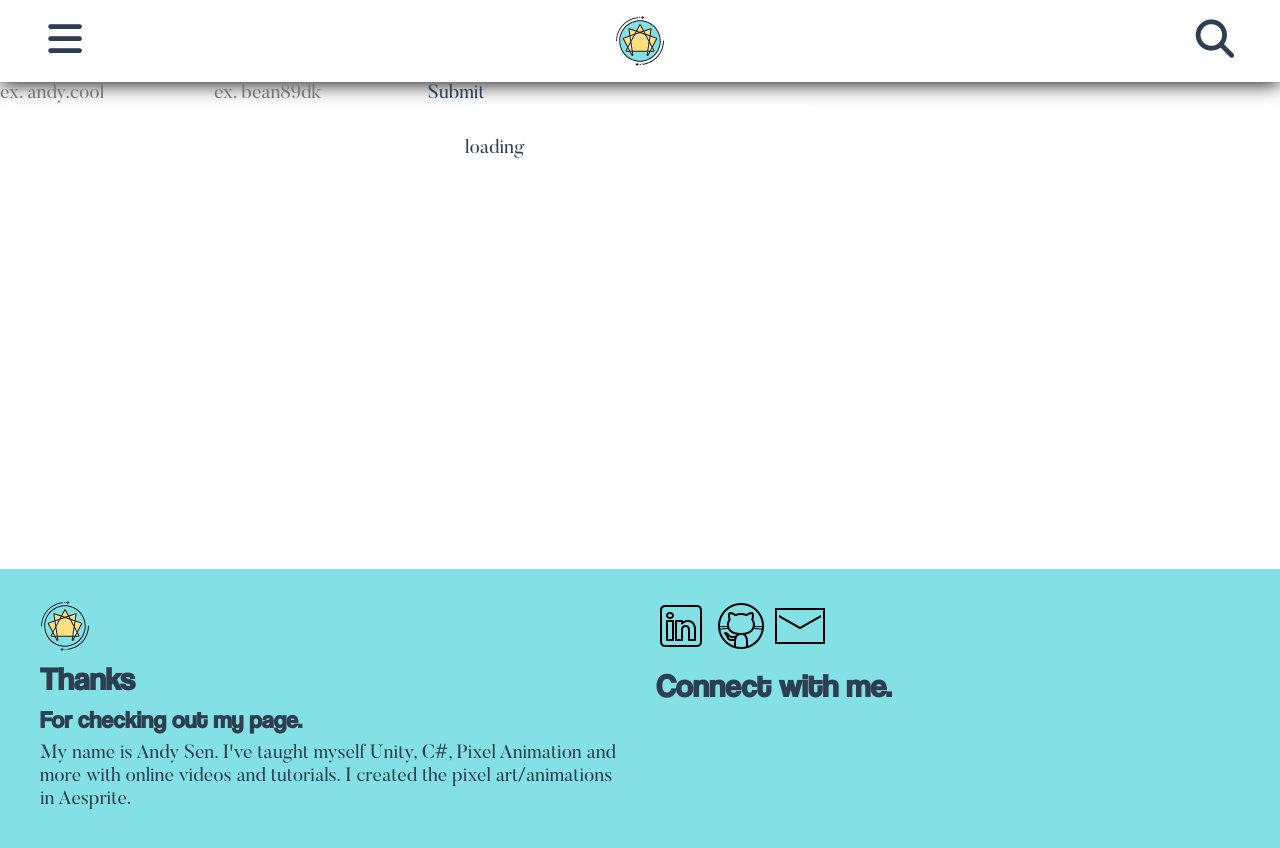
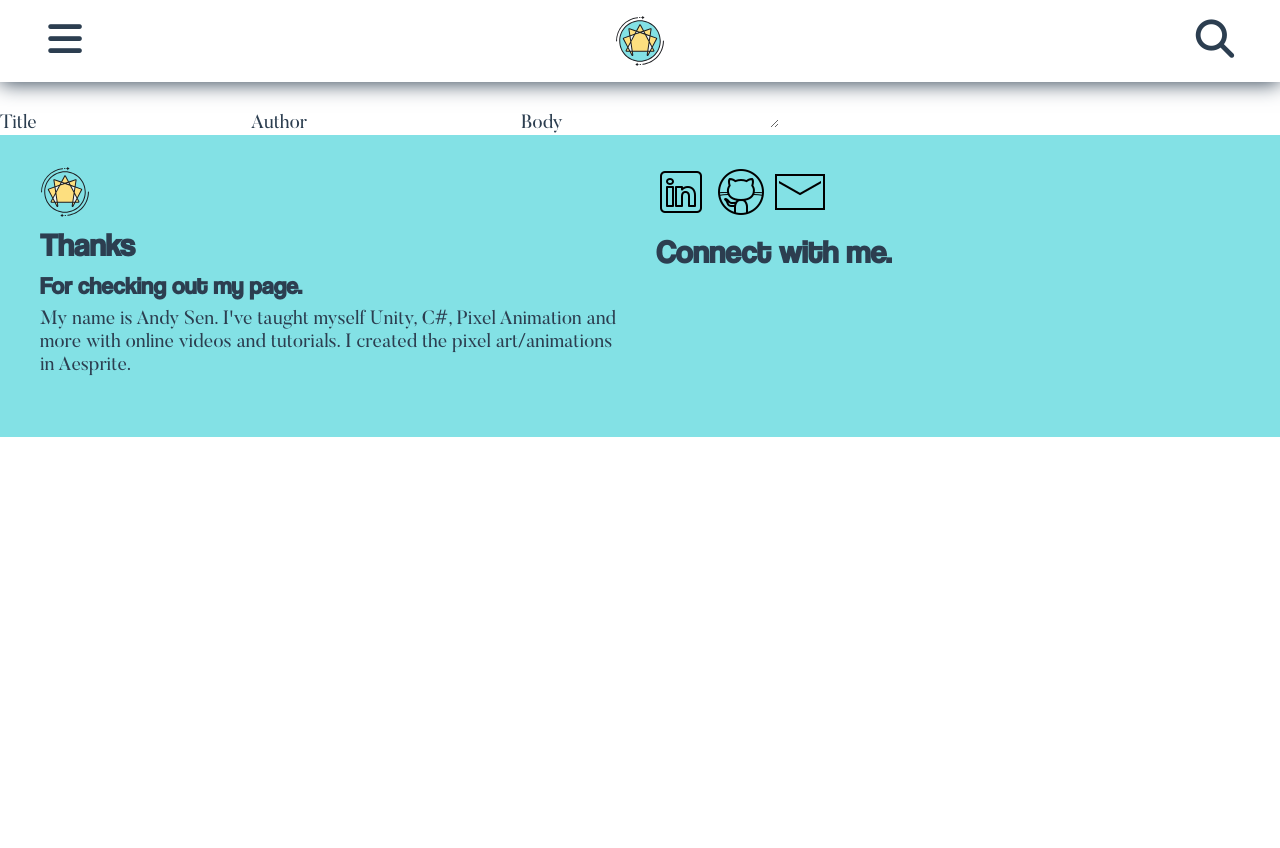
Before and after one commit to sen-andy/game-blog, a React (Create React App) app in the folder client/: page /create in a window 1280 px wide. Shown: the top 848 px of the page. After the commit the page ends 800 px from the top, so only its background shows below. Built offline with nearby package versions, Linux system fonts and the light colour scheme; no server answers.

Commit message:
added react router routes

```diff
--- a/client/package.json
+++ b/client/package.json
@@ -8,6 +8,7 @@
     "@testing-library/user-event": "^13.5.0",
     "react": "^18.2.0",
     "react-dom": "^18.2.0",
+    "react-router-dom": "^6.14.1",
     "react-scripts": "5.0.1",
     "web-vitals": "^2.1.4"
   },
--- a/client/src/App.js
+++ b/client/src/App.js
@@ -1,16 +1,21 @@
 import './App.css';
 import './Animation.css';
+import { Routes, Route } from 'react-router-dom';
 import Nav from './Components/Nav/Nav';
 import Grid from './Components/Grid/Grid';
 import Login from './Components/Login/Login';
 import Footer from './Components/Footer/Footer';
+import PostForm from './Components/Post/PostForm';
 
 function App() {
   return (
     <div id="wrap">
       <Nav />
-      <Login />
-      <Grid />
+      <Routes>
+        <Route path='/' element={<Grid />} />
+        <Route path='/login' element={<Login />} />
+        <Route path='/create' element={<PostForm />} />
+      </Routes>
       <Footer />
     </div>
   );
--- a/client/src/Components/Footer/Footer.jsx
+++ b/client/src/Components/Footer/Footer.jsx
@@ -6,16 +6,22 @@ function Footer() {
         <footer>
             <div id="footer-wrap" className="max-width">
                 <div id="about-me">
-                    <img className="icon" src="./logos/logo.svg" />
+                    <img className="icon" src="./logos/logo.svg" alt="main-logo" />
                     <h1>Thanks</h1>
                     <h2>For checking out my page.</h2>
                     <p>My name is Andy Sen. I've taught myself Unity, C#, Pixel Animation and more with online videos and tutorials. I created the pixel art/animations in Aesprite.</p>
                 </div>
                 <div id="social">
                     <div id="social-links">
-                        <a href="https://www.linkedin.com/in/andy-sen/" target="_blank"><img className="icon anim-hover-sm" src="./logos/linkedin.png" /></a>
-                        <a href="https://github.com/sen-andy" target="_blank"><img className="icon anim-hover-sm" src="./logos/github.png" /></a>
-                        <a href="mailto: andy.sen@icloud.com" target="_blank"><img className="icon anim-hover-sm" src="./logos/email.png" /></a>
+                        <a href="https://www.linkedin.com/in/andy-sen/" rel="noreferrer" target="_blank">
+                            <img className="icon anim-hover-sm" src="./logos/linkedin.png" alt="linkedin-logo" />
+                        </a>
+                        <a href="https://github.com/sen-andy" rel="noreferrer" target="_blank">
+                            <img className="icon anim-hover-sm" src="./logos/github.png" alt="github-logo" />
+                        </a>
+                        <a href="mailto: andy.sen@icloud.com" rel="noreferrer" target="_blank">
+                            <img className="icon anim-hover-sm" src="./logos/email.png" alt="email-logo" />
+                        </a>
                     </div>
                     <h1>Connect with me.</h1>
                 </div>
--- a/client/src/Components/Grid/Grid.jsx
+++ b/client/src/Components/Grid/Grid.jsx
@@ -19,7 +19,7 @@ function Grid() {
                 console.log(data.message);
                 setPost(data.payload);
             })
-            .catch(err => console.log(err));
+            .catch(err => console.log(err.message));
     }, []);
 
     return (
--- a/client/src/Components/Grid/Preview/Preview.jsx
+++ b/client/src/Components/Grid/Preview/Preview.jsx
@@ -4,7 +4,7 @@ import './preview.css';
 function Preview({ post }) {
     return(
         <div id="preview-post" className="anim-hover">
-            <img src={`./gifs/${post.img}`} />
+            <img src={`./gifs/${post.img}`} alt={post.img} />
             <h3>{post.timestamp}</h3>
             <div>
                 <h2>{post.title}</h2>
--- a/client/src/Components/Nav/Menu/Menu.jsx
+++ b/client/src/Components/Nav/Menu/Menu.jsx
@@ -1,12 +1,13 @@
 import React from 'react';
-import './menu.css'
+import './menu.css';
+import { Link } from 'react-router-dom';
 
 function Menu() {
     return (
         <div id="nav-menu" className="rounded-border">
-            <button id="home-btn">Home</button>
-            <button id="all-posts-btn">All Posts</button>
-            <button id="create-post-btn">Create Post</button>
+            <Link to="/" id="home-btn">Home</Link>
+            <Link to="/posts" id="all-posts-btn">All Posts</Link>
+            <Link to="/create" id="create-post-btn">Create Post</Link>
             <a href="#footer">Contact Me</a>
         </div>
     );
--- a/client/src/Components/Nav/nav.css
+++ b/client/src/Components/Nav/nav.css
@@ -1,6 +1,11 @@
 nav {
-    box-shadow: 0px 1px 20px black;
+    position: sticky;
+    top: 0px;
+    background-color: white;
+    z-index: 1;
+    box-shadow: 0px 1px 20px #2c3e50;
     padding: 1em 1em;
+    transition: .5s;
 }
 
 #nav-wrap {
--- a/client/src/index.js
+++ b/client/src/index.js
@@ -1,5 +1,6 @@
 import React from 'react';
 import ReactDOM from 'react-dom/client';
+import { BrowserRouter } from 'react-router-dom';
 import './index.css';
 import App from './App';
 import reportWebVitals from './reportWebVitals';
@@ -7,7 +8,9 @@ import reportWebVitals from './reportWebVitals';
 const root = ReactDOM.createRoot(document.getElementById('root'));
 root.render(
   <React.StrictMode>
-    <App />
+    <BrowserRouter>
+      <App />
+    </BrowserRouter>
   </React.StrictMode>
 );
 
```
Also changed, not shown: 2 other files (tests, documents, lock files or other folders).
